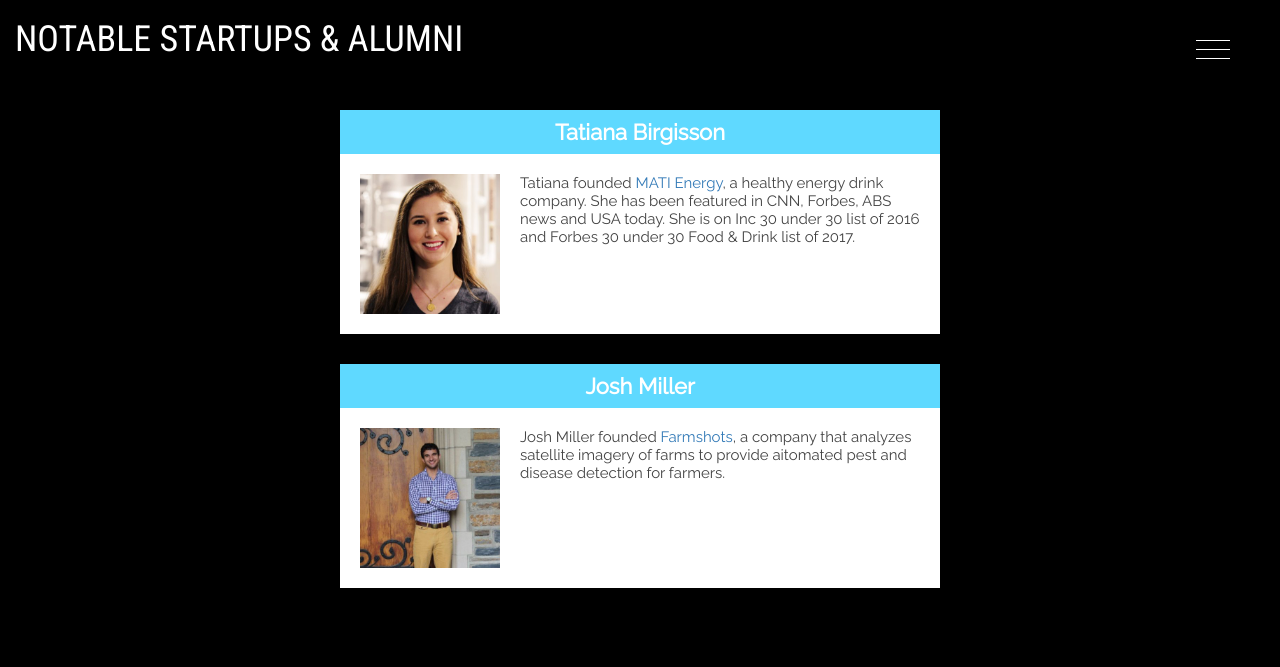
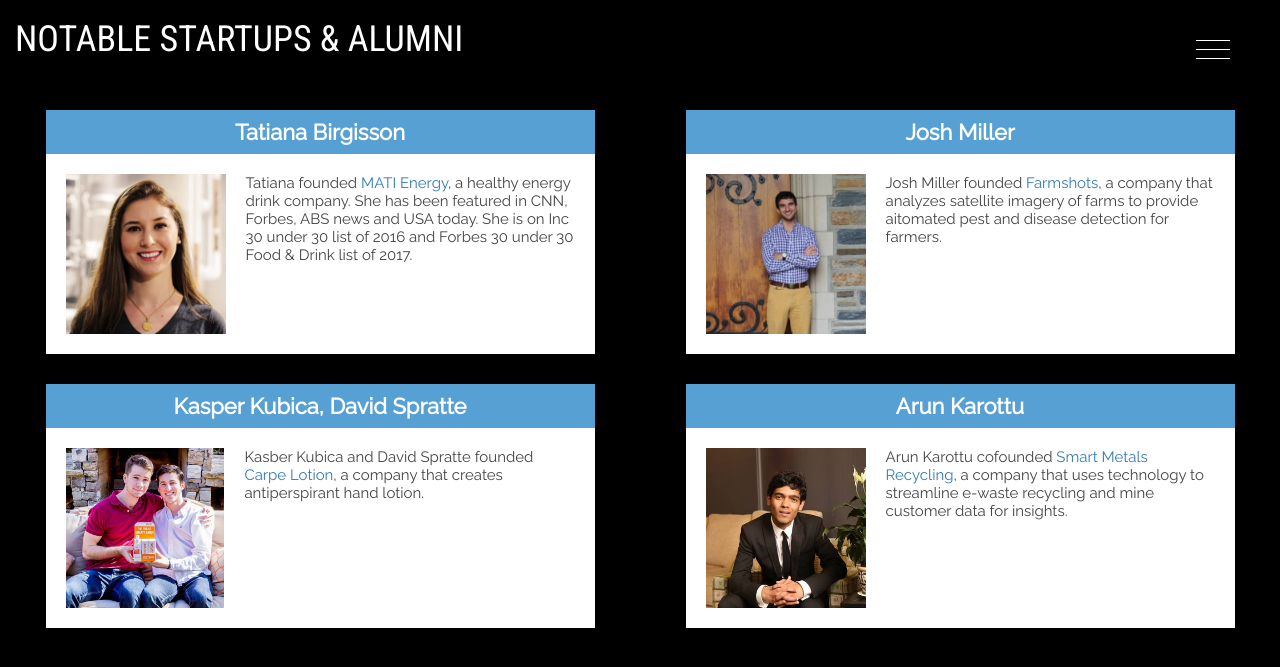
Before and after one commit to nataliethedoo/opioids, a Flask app: page /companies in a window 1280 px wide. Shown: the top 667 px of the page. Run offline with Flask 2, Linux system fonts and the light colour scheme; some libraries are stand-ins or nearby versions.

Commit message:
Added startups/alum

```diff
--- a/static/css/companies.css
+++ b/static/css/companies.css
@@ -9,7 +9,8 @@
 }
 
 .card {
-  width: 600px;
+  width: 90%;
+  max-width: 600px;
   margin: 20px auto 10px auto;
   background-color: #fff;
   color: #444;
@@ -22,14 +23,14 @@
   font-family: Raleway;
   font-weight: 700;
   font-size: 22px;
-  background-color: #5FD9FF;
+  background-color: #56a0d3;
   animation: fadein 1.2s;
   color: #fff;
 }
 .card img {
   float: left;
   width: auto;
-  height: 140px;
+  height: 20%;
   margin: 20px;
   position: relative;
   z-index: 1;
--- a/templates/companies.html
+++ b/templates/companies.html
@@ -1,26 +1,24 @@
 {% block css %}
-<link rel=stylesheet type=text/css href="{{ url_for('static', filename='css/companies.css') }}"> {% endblock %}
+<link rel=stylesheet type=text/css href="{{ url_for('static', filename='css/companies.css') }}">
+{% endblock %}
 <!--html-->
 {% extends "layout.html" %} {% block body %}
 <div class="container-fluid">
     <h1 class="white">NOTABLE STARTUPS & ALUMNI</h1>
     <br>
     <div class="row">
+        <div class="col-md-6">
             <div class='card'>
-            <h1>
-    Tatiana Birgisson
-  </h1>
+                <h1>Tatiana Birgisson</h1>
                 <img src='/static/images/tatiana.jpg'>
                 <p class='bio'>
                     Tatiana founded <a href="https://www.matienergy.com/">MATI Energy</a>, a healthy energy drink company. She has been featured in CNN, Forbes, ABS news and USA today. She is on Inc 30 under 30 list of 2016 and Forbes 30 under 30 Food & Drink list of 2017.
                 </p>
             </div>
         </div>
-    <div class="row">
+        <div class="col-md-6">
             <div class='card'>
-            <h1>
-    Josh Miller
-  </h1>
+                <h1>Josh Miller</h1>
                 <img src='/static/images/joshmiller.jpg'>
                 <p class='bio'>
                     Josh Miller founded <a href="http://farmshots.com/">Farmshots</a>, a company that analyzes satellite imagery of farms to provide aitomated pest and disease detection for farmers.
@@ -28,6 +26,35 @@
             </div>
         </div>
     </div>
+    <div class="row">
+        <div class="col-md-6">
+            <div class='card'>
+                <h1>Kasper Kubica, David Spratte</h1>
+                <img src='/static/images/carpe.jpg'>
+                <p class='bio'>
+                    Kasber Kubica and David Spratte founded <a href="https://www.carpelotion.com">Carpe Lotion</a>, a company that creates antiperspirant hand lotion.
+                </p>
+            </div>
+        </div>
+        <div class="col-md-6">
+            <div class='card'>
+                <h1>Arun Karottu</h1>
+                <img src='/static/images/arun.jpg'>
+                <p class='bio'>
+                    Arun Karottu cofounded <a href="http://www.smartmetalsrecycling.com">Smart Metals Recycling</a>, a company that uses technology to streamline e-waste recycling and mine customer data for insights.
+                </p>
+            </div>
+        </div>
+    </div>
+</div>
 {% endblock %}
 <!--javascripts-->
 {% block scripts %} {% endblock %}
+<!--
+Kasper Kubica, David Spratte Carpe Lotion
+
+Daniel Chander Vigor Medical Systems
+
+ Arun Karottu Smart metals recycling
+
+Ben Schwab SMSmart-->
```
Also changed, not shown: static/images/arun.jpg (added), static/images/carpe.jpg (added). Lines whose indentation alone changed are shown as unchanged.
